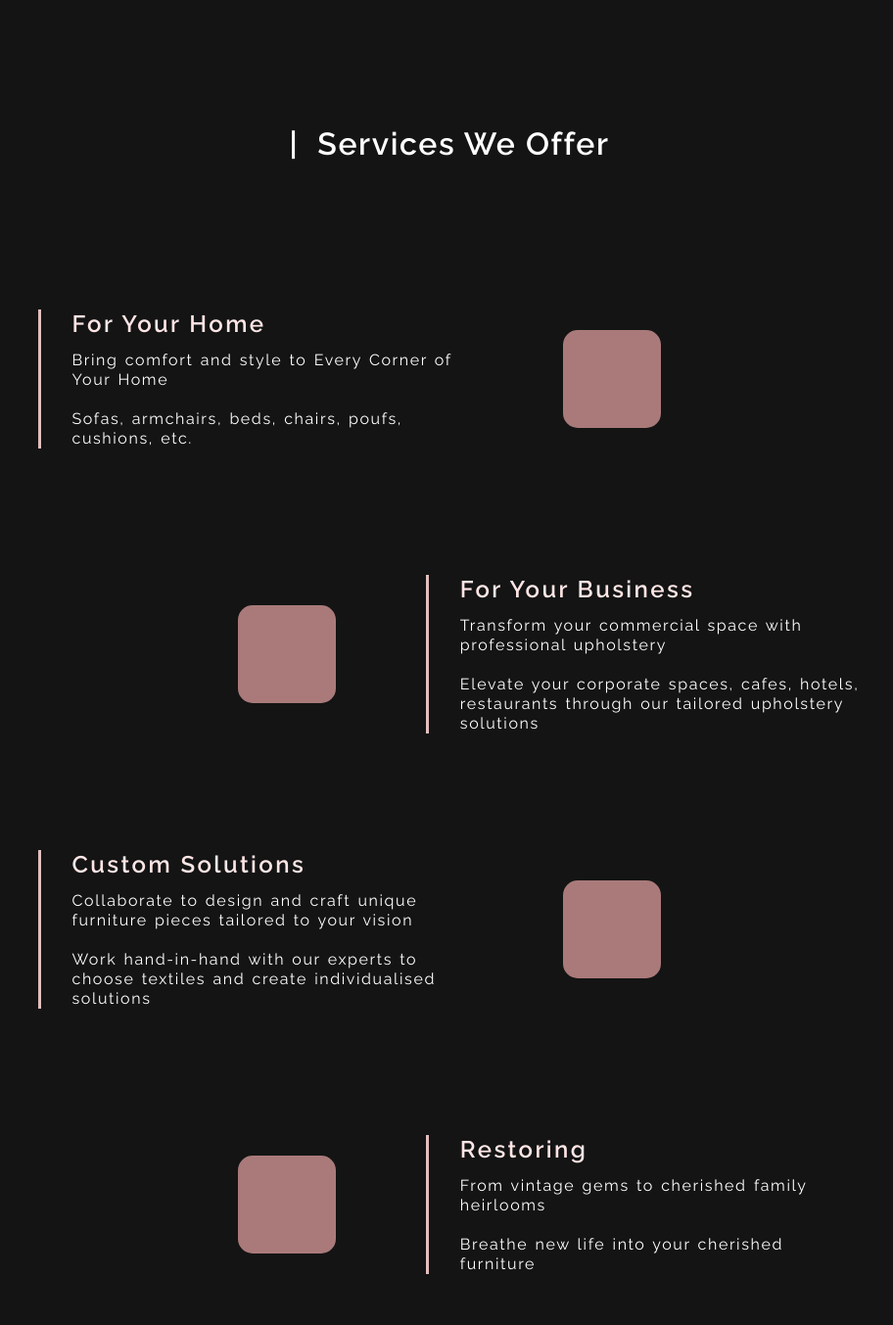
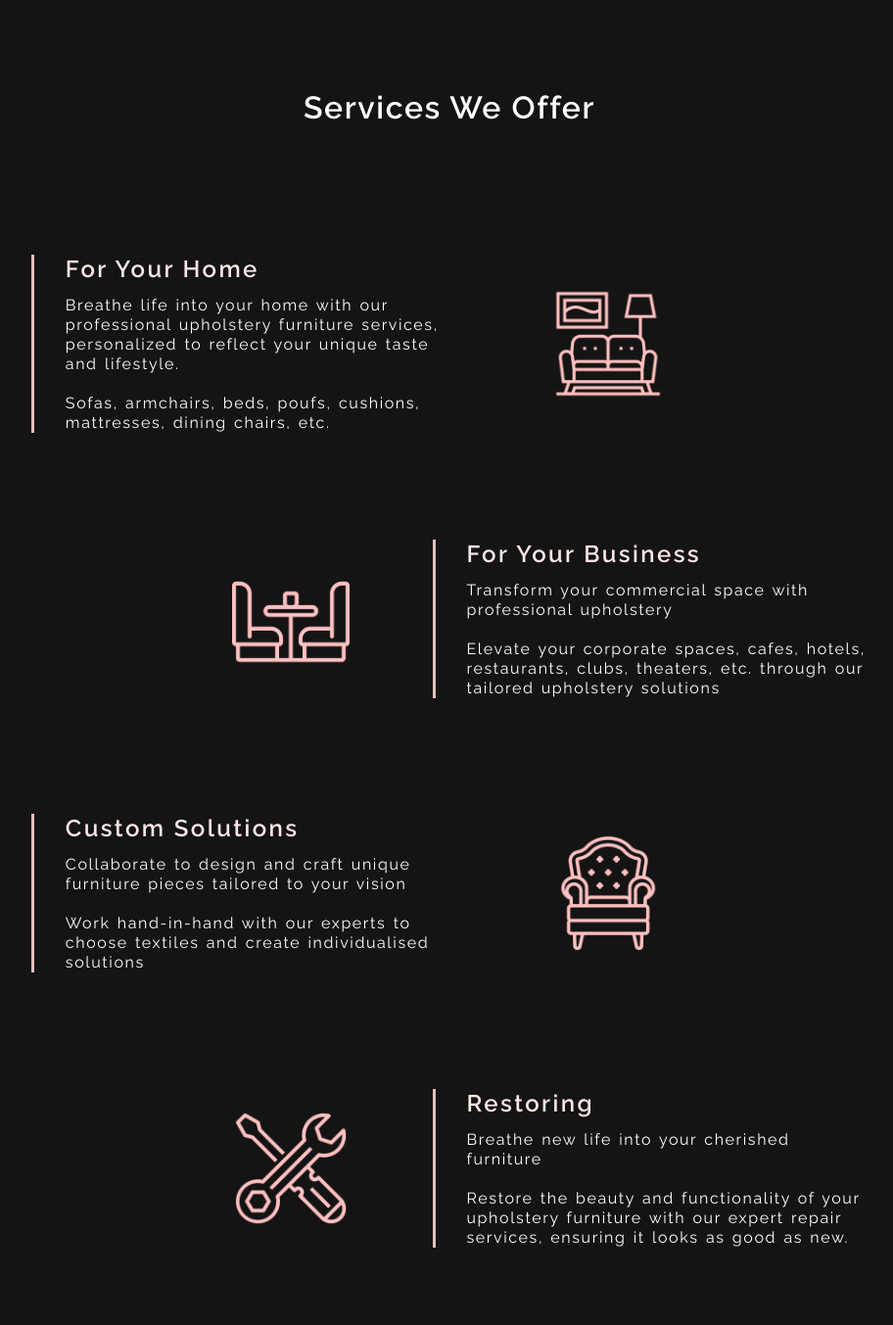
Before and after one commit to thefuriousduck/thefuriousduck.github.io, a plain HTML site: page index.html in a window 1280 px wide. Shown: the part 1980-3333 px from the top of the page at 98% size, without its empty margins (181-1093 px from the left). Drawn offline with nearby package versions, Linux system fonts and the light colour scheme; some packages are replaced by stand-ins of ours; a script that the page names is missing.

Commit message:
added icons

```diff
--- a/index.html
+++ b/index.html
@@ -90,7 +90,7 @@
     <section id="About" class="screen">
       <div class="about-wrap">
         <div class="about-container">
-          <h1 data-aos="fade-right">|&nbsp&nbspAbout Ruutform</h1>
+          <h1 data-aos="fade-right">About Ruutform</h1>
           <article class="about-text">
 
             <p data-aos="fade-right">
@@ -119,23 +119,22 @@
       </div>
     </section>
 
-
     <section id="Info" class="screen">
       <div class="info-wrap">
         <div class="info-header">
-          <h2 data-aos="fade-up">|&nbsp&nbspServices We Offer</h2>
+          <h2 data-aos="fade-up">Services We Offer</h2>
         </div>
         <div class="info-container">
           <!-- FIRST SLIDE-->
           <div class="info-flex block">
             <div class="swiper-wrapper">
               <div class="swiper-slide a reverse">
-                <div data-aos="fade-right" class="icon"></div>
+                <img src="service-home.png" data-aos="fade-right" class="icon">
                 <div data-aos="fade-left" class="info-text-block">
                   <h2>For Your Home</h2>
                   <p>
-                    Bring comfort and style to Every Corner of Your Home
-                    <br><br>Sofas, armchairs, beds, chairs, poufs, cushions, etc.
+                    Breathe life into your home with our professional upholstery furniture services, personalized to reflect your unique taste and lifestyle.
+                    <br><br>Sofas, armchairs, beds, poufs, cushions, mattresses, dining chairs, etc.
                   </p>
                 </div>
               </div>
@@ -145,11 +144,11 @@
         <div class="info-flex block">
           <div class="swiper-wrapper">
             <div class="swiper-slide a">
-              <div data-aos="fade-left" class="icon"></div>
+              <img src="service-business.png" data-aos="fade-left" class="icon">
               <div data-aos="fade-right" class="info-text-block">
                 <h2>For Your Business</h2>
                 <p>Transform your commercial space with professional upholstery
-                <br><br>Elevate your corporate spaces, cafes, hotels, restaurants through our tailored upholstery solutions</p>
+                <br><br>Elevate your corporate spaces, cafes, hotels, restaurants, clubs, theaters, etc. through our tailored upholstery solutions</p>
               </div>
             </div>
           </div>
@@ -158,7 +157,7 @@
         <div class="info-flex block">
           <div class="swiper-wrapper">
             <div class="swiper-slide a reverse">
-              <div data-aos="fade-right" class="icon"></div>
+              <img src="service-custom.png" data-aos="fade-right" class="icon">
               <div data-aos="fade-left"class="info-text-block">
                 <h2>Custom Solutions</h2>
                 <p>
@@ -173,12 +172,12 @@
         <div class="info-flex block">
           <div class="swiper-wrapper">
             <div class="swiper-slide a">
-              <div data-aos="fade-left" class="icon"></div>
+              <img src="service-repair.png" data-aos="fade-left" class="icon">
               <div data-aos="fade-right" class="info-text-block">
                 <h2>Restoring</h2>
                 <p>
-                  From vintage gems to cherished family heirlooms
-                  <br><br>Breathe new life into your cherished furniture
+                  Breathe new life into your cherished furniture
+                  <br><br>Restore the beauty and functionality of your upholstery furniture with our expert repair services, ensuring it looks as good as new.
                 </p>
               </div>
             </div>
@@ -189,7 +188,7 @@
     </section>
 
     <section id="Portfolio" class="screen">
-      <h2 data-aos="fade-left">&nbspPortfolio</h2>
+      <h2 data-aos="fade-left">Portfolio</h2>
       <div class="swiper2">
         <div class="swiper-wrapper">
           <div class="swiper-slide">
--- a/styles.css
+++ b/styles.css
@@ -319,8 +319,9 @@ h3 {
 }
 #About h1 {
     /* border: 1px solid rgb(0, 225, 255); */
-    margin-bottom: 0.75em;
+    margin-bottom: 2em;
     text-align: center;
+    font-size: 3em;
 }
 /*.about-text {
     border: 1px solid red;
@@ -412,10 +413,10 @@ h3 {
 }
 
 .icon {
-    background: rgb(170, 122, 122);
-    width: 100px;
-    height: 100px;
-    border-radius: 15px;
+
+    width: 120px;
+    height: 120px;
+
 }
 .block-text {
     width: 55%;
@@ -506,7 +507,6 @@ h3 {
     top: 16vh;
     width: 25%;
     color: #ffffff;
-    border-left: solid white 4px;
 }
 #Portfolio p {
     color: white;
```
Also changed, not shown: service-business.png (added), service-custom.png (added), service-home.png (added), service-repair.png (added).
